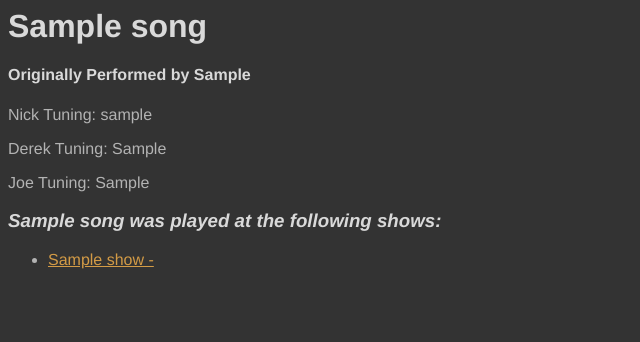
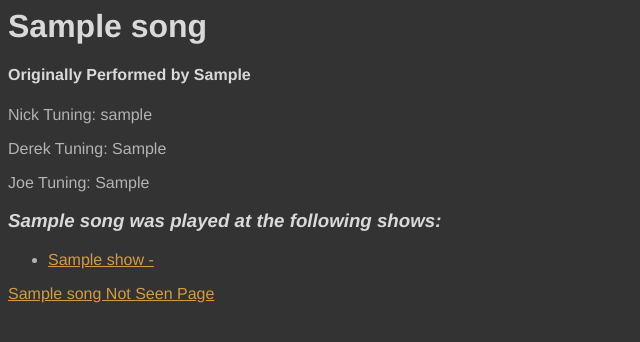
Before and after one commit to jls83/roadie, a Django app: template setlists/templates/setlists/song_detail.html in a window 1280 px wide. Shown: the top 342 px of the page, without its empty margins (0-640 px from the left). Run offline with Django 3.2, Linux system fonts and the light colour scheme; tables that the repository leaves empty hold one stand-in row (values such as "Sample post"); the template is opened without the code that fills it: values that come from a table or form of the project are taken from there, most other values are stand-ins (such as "Sample title", 1, 10 or a date in 2020); parts of the project's set-up code (start-up, migrations or seed data) failed here and were passed over.

Commit message:
Linked to song_not_seen view on song_detail page

```diff
--- a/setlists/templates/setlists/song_detail.html
+++ b/setlists/templates/setlists/song_detail.html
@@ -15,3 +15,4 @@
         </li>
     {% endfor %}
 </ul>
+<a href='{% url 'song_not_seen' s.simple_title %}'>{{ s.song_title }} Not Seen Page</a>
```
